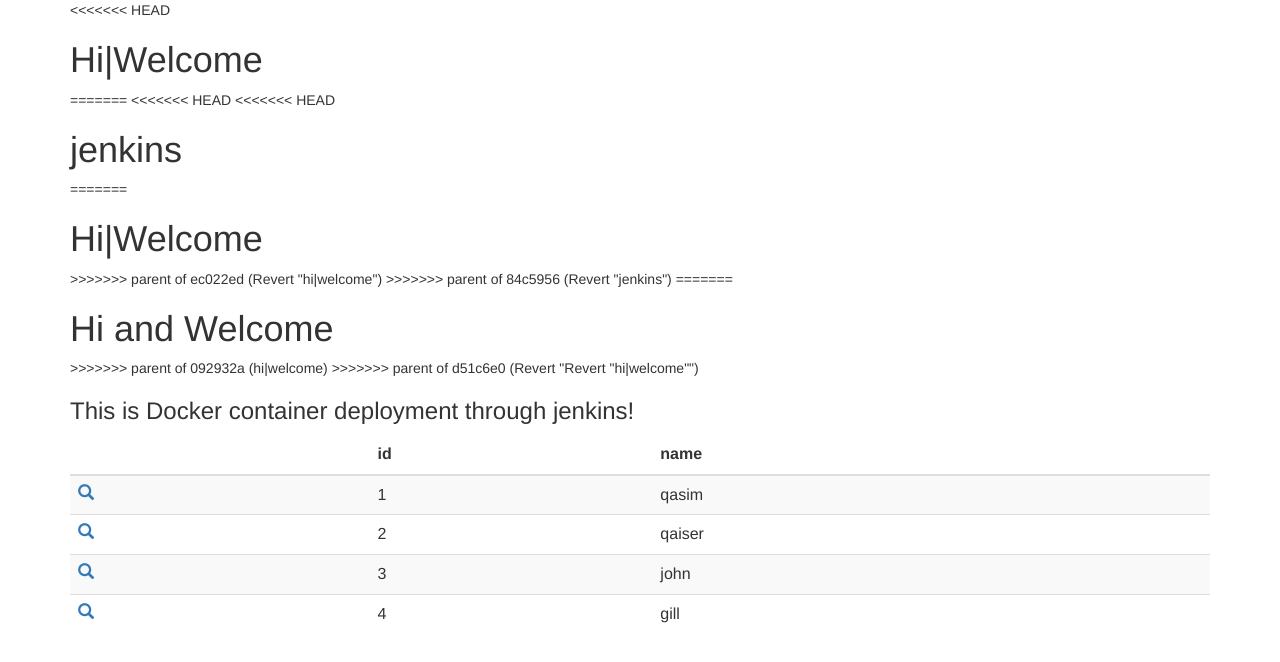
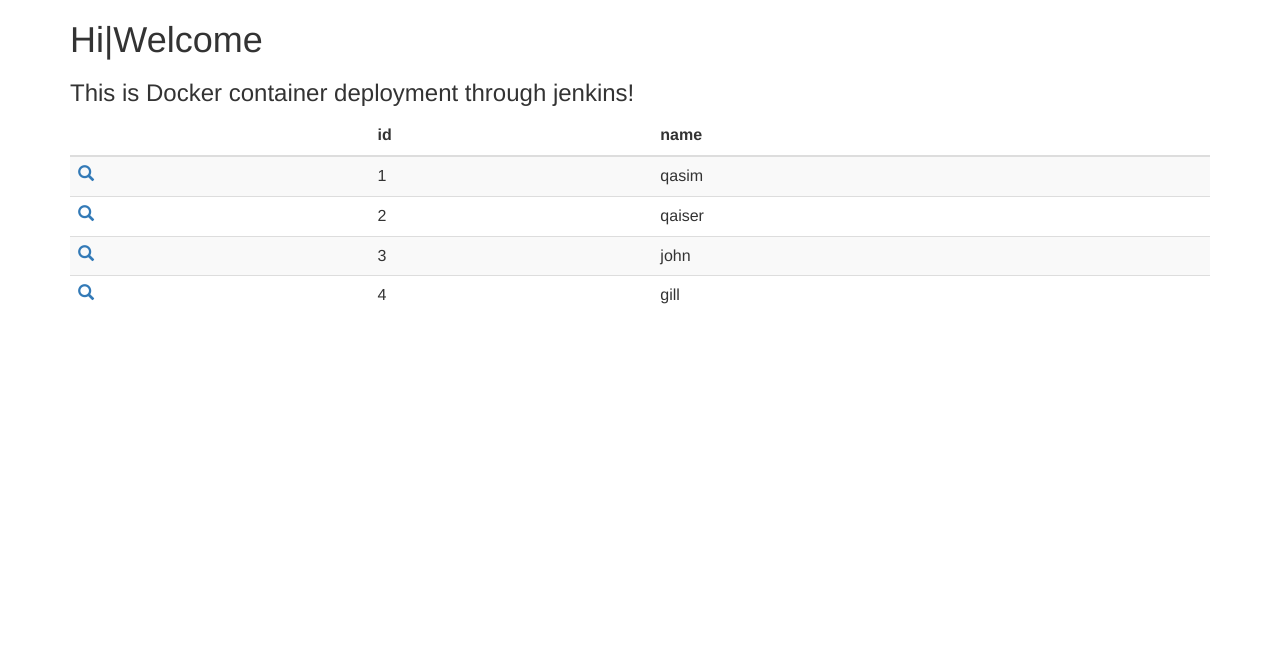
Before and after one commit to writingtoqasim/php-sql-docker, a PHP site: page / in a window 1280 px wide. Shown: the top 662 px of the page. Run offline with PHP 8.4, Linux system fonts and the light colour scheme; data comes from the database, SQL or seed files in the repository; data that the repository does not hold is empty.

Commit message:
modified heads

```diff
--- a/www/index.php
+++ b/www/index.php
@@ -11,22 +11,11 @@
 </head>
 <body>
     <div class="container">
-<<<<<<< HEAD
+
 
     <?php echo "<h1>Hi|Welcome</h1>"; ?>
 
-=======
-<<<<<<< HEAD
-<<<<<<< HEAD
-    <?php echo "<h1>jenkins</h1>"; ?>
-=======
-    <?php echo "<h1>Hi|Welcome</h1>"; ?>
->>>>>>> parent of ec022ed (Revert "hi|welcome")
->>>>>>> parent of 84c5956 (Revert "jenkins")
-=======
-    <?php echo "<h1>Hi and Welcome</h1>"; ?>
->>>>>>> parent of 092932a (hi|welcome)
->>>>>>> parent of d51c6e0 (Revert "Revert "hi|welcome"")
+
 	<?php echo "<h3>This is Docker container deployment through jenkins!</h3>"; ?>
 
     <?php
```
